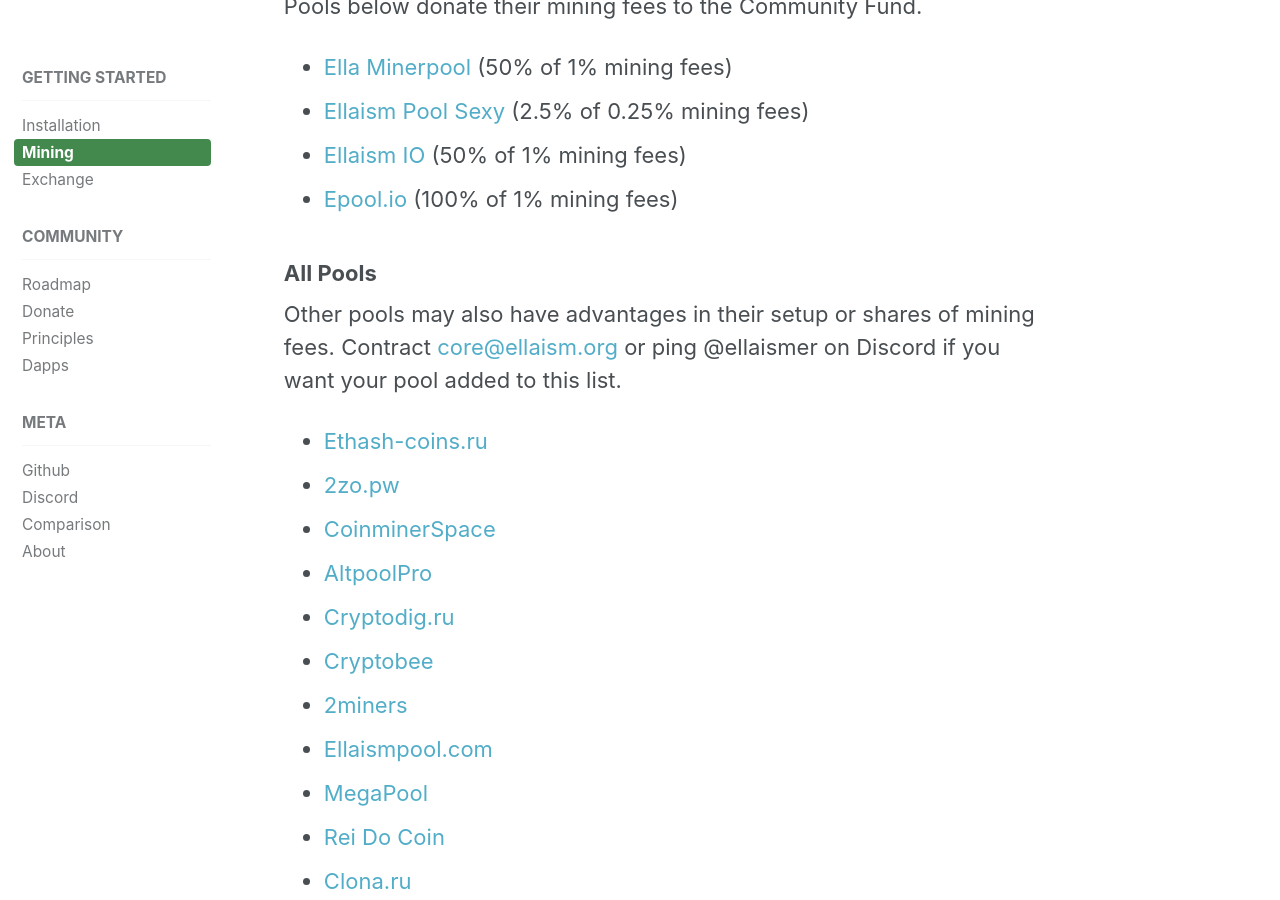
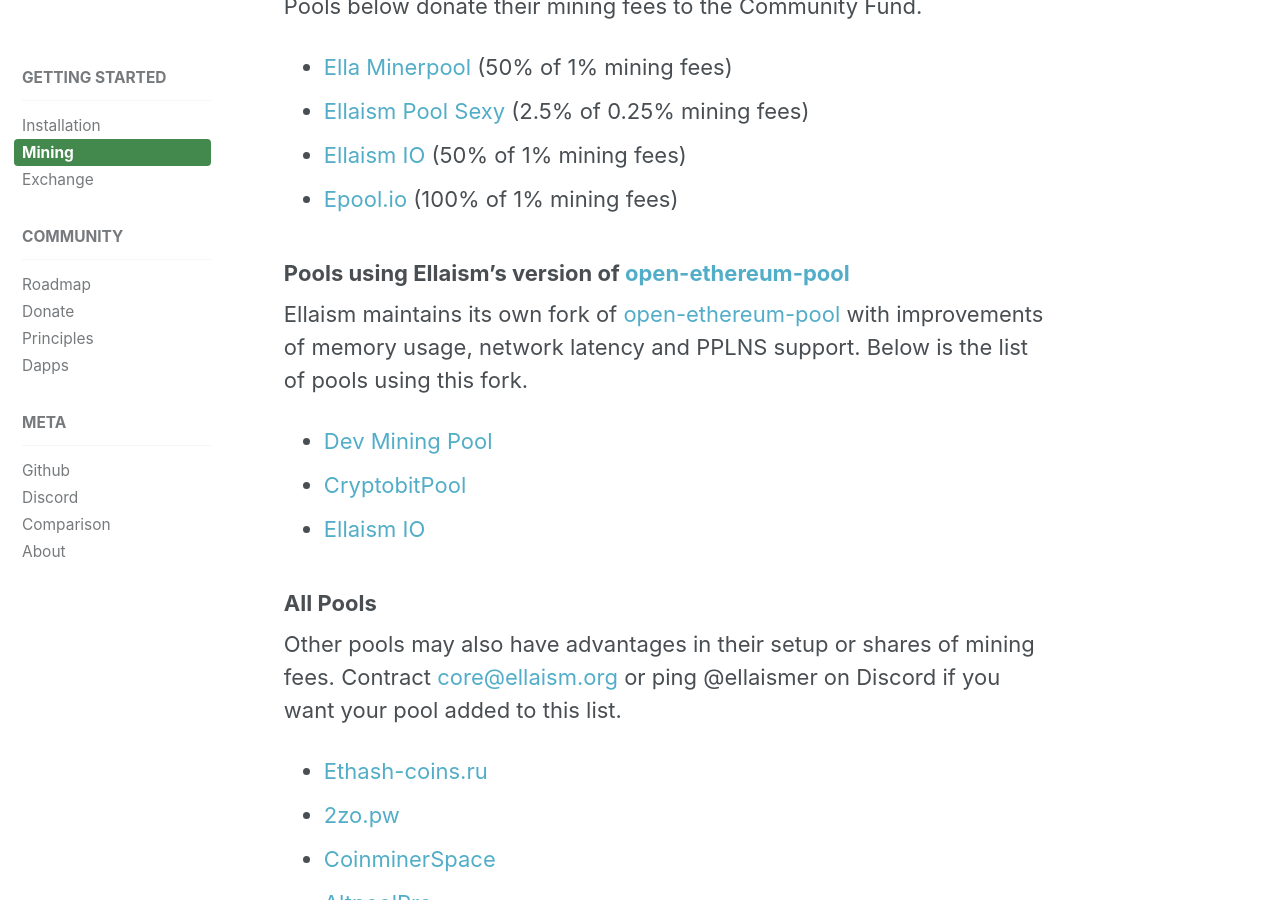
Before and after one commit to ellaism/ellaism.org, a Jekyll site: the page built from _docs/mining.md, in a window 1280 px wide and 900 px high, scrolled down 1286 px. Built offline with Jekyll 4.4.1, drawn with Linux system fonts in a browser that asks for light colours.

Commit message:
Update mining with new wiki info

```diff
--- a/_docs/mining.md
+++ b/_docs/mining.md
@@ -43,6 +43,14 @@
 * [Ellaism IO](http://pool.ellaism.io) (50% of 1% mining fees)
 * [Epool.io](http://ella.epool.io) (100% of 1% mining fees)
 
+### Pools using Ellaism's version of [open-ethereum-pool](https://github.com/ellaism/open-ethereum-pool)
+
+Ellaism maintains its own fork of [open-ethereum-pool](https://github.com/ellaism/open-ethereum-pool) with improvements of memory usage, network latency and PPLNS support. Below is the list of pools using this fork.
+
+* [Dev Mining Pool](https://pool.ellaism.org/)
+* [CryptobitPool](http://ella.cryptobitpool.eu/)
+* [Ellaism IO](http://pool.ellaism.io/)
+
 ### All Pools
 
 Other pools may also have advantages in their setup or shares of mining fees. Contract [core@ellaism.org](mailto:core@ellaism.org) or ping @ellaismer on Discord if you want your pool added to this list.
```
